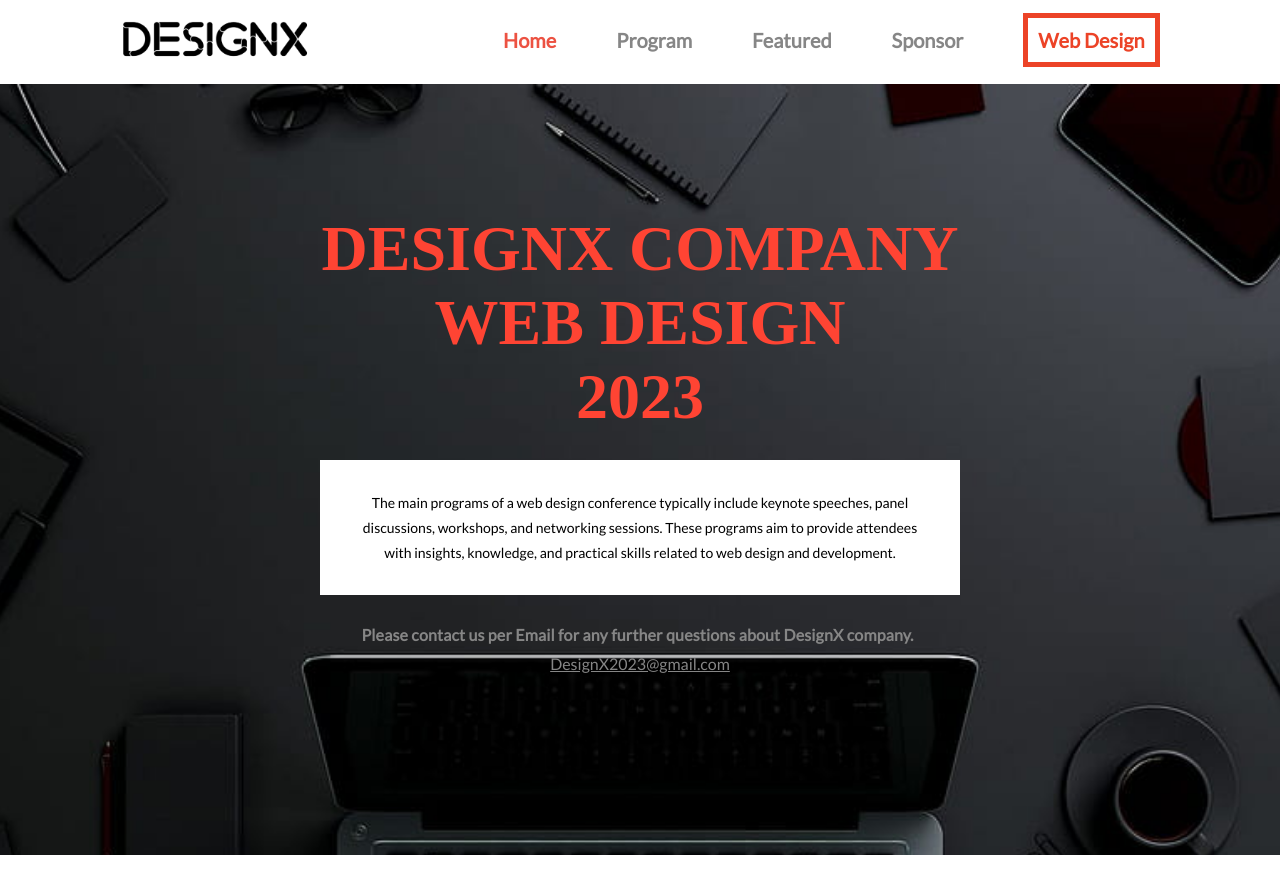
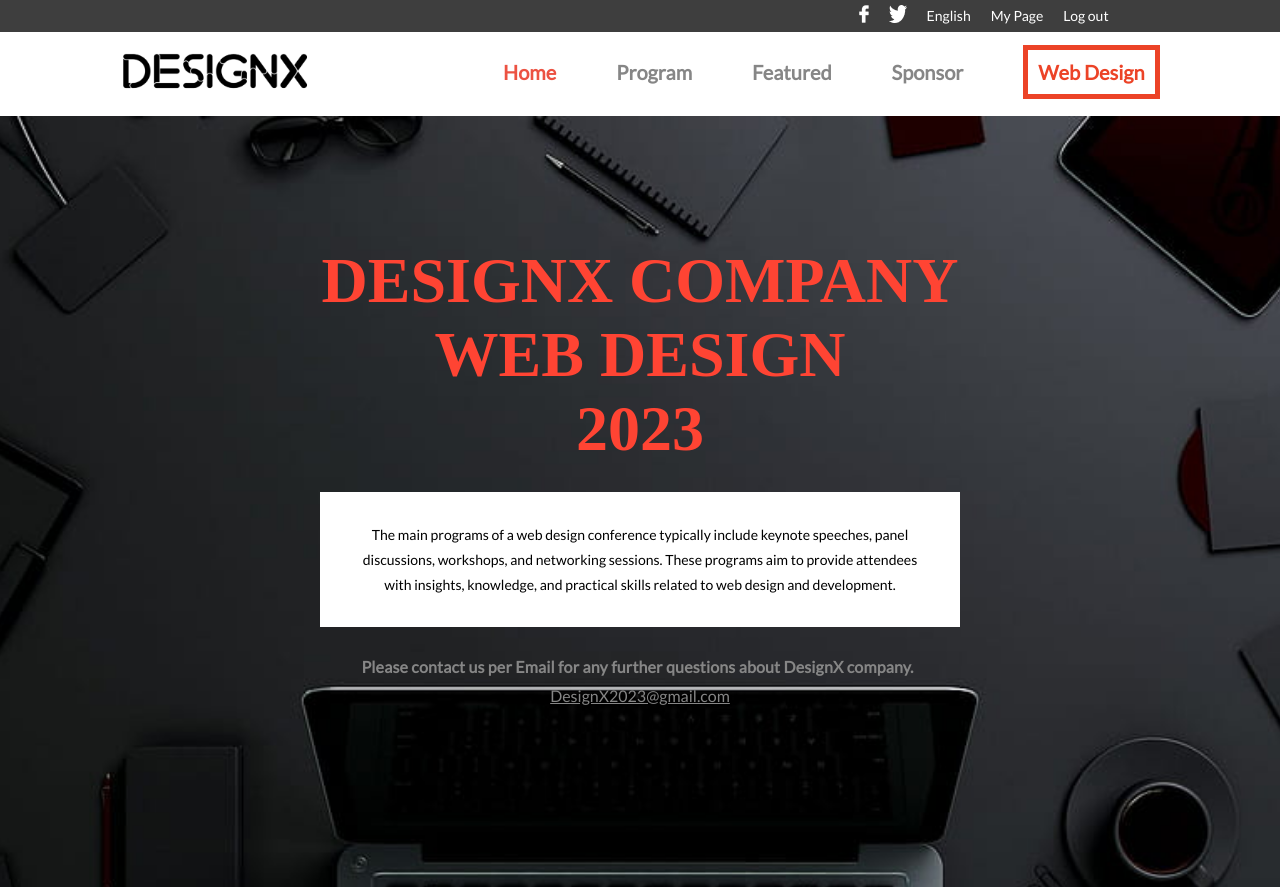
Before and after one commit to 78fatemanazari/Capstone-project, a website: page about.html in a window 1280 px wide. Shown: the top 887 px of the page. Drawn offline with Linux system fonts and the light colour scheme.

Commit message:
Add changes that was mentioned

```diff
--- a/about.css
+++ b/about.css
@@ -402,6 +402,33 @@ hr {
 }
 
 @media screen and (min-width: 768px) {
+  .dark-nav {
+    background-color: #3e3e3e;
+  }
+
+  .dark-nav ul {
+    margin-right: 13%;
+    display: flex;
+    justify-content: flex-end;
+    align-items: center;
+    gap: 20px;
+    padding: 5px;
+  }
+
+  .second-para a {
+    color: var(--nav-item-color);
+    text-decoration: underline;
+  }
+
+  .dark-nav ul li a {
+    font-family: var(--main-font);
+    font-size: 14px;
+    font-weight: 400;
+    line-height: 14px;
+    letter-spacing: 0;
+    color: #fff;
+  }
+
   .quote {
     display: none;
   }
@@ -464,11 +491,6 @@ hr {
     font-weight: 400;
     letter-spacing: 0.0001rem;
     margin-top: 5px;
-  }
-
-  .second-para a {
-    color: var(--nav-item-color);
-    text-decoration: underline;
   }
 
   .main-program {
--- a/about.html
+++ b/about.html
@@ -10,6 +10,16 @@
 <!--HEADER-->
     <div class="background">
         <header class="header">
+            <div class="dark-nav">
+                <ul>
+                    <li><a href="https://www.facebook.com/"><img src="images/facebook.png" alt="fcebook icon"></a></li>
+                    <li><a href="https://twitter.com/home"><img src="images/twitter.png" alt="twitter icon"></a></li>
+                    <li><a href="/">English</a></li>
+                    <li><a href="/">My Page</a></li>
+                    <li><a href="/">Log out</a></li>
+                </ul>
+            </div>
+
             <nav class="navbar">
                 <a href="index.html" class="nav-branding"><img src="images/dark logo.png" alt="logo"></a>
 
@@ -107,17 +117,19 @@
             <h2>Partner</h2>
             <hr>
         </div>
-        <div class="sponsor-images">
-            <img src="images/sponsor-1.svg" alt="sponsor-1">
-            <img src="images/sponsor-2.svg" alt="sponsor-2">
-            <img src="images/sponsor-3.svg" alt="sponsor-3">
-            <img src="images/sponsor-4.svg" alt="sponsor-4">
-            <img src="images/sponsor-5.svg" alt="sponsor-5">
+        <div class="sponsor-images-container">
+            <ul class="sponsor-images">
+              <li><img src="images/sponsor-1.svg" alt="sponsor-1"></li>
+              <li><img src="images/sponsor-2.svg" alt="sponsor-2"></li>
+              <li><img src="images/sponsor-3.svg" alt="sponsor-3"></li>
+              <li><img src="images/sponsor-4.svg" alt="sponsor-4"></li>
+              <li><img src="images/sponsor-5.svg" alt="sponsor-5"></li>
+            </ul>
         </div>
     </section>
 <!--FOOTER-->
     <footer class="footer">
-        <img src="images/light logo.png" alt="logo">
+        <img src="images/dark logo.png" alt="logo">
         <div class="footer-description">
             <p>2023 DesignX Company.</p>
             <p>حق استفاده از این سایت محفوظ است، با متقلبین برخورد قانونی صورت میگیرد</p>
--- a/style.css
+++ b/style.css
@@ -117,6 +117,10 @@ a {
 }
 
 @media screen and (max-width: 768px) {
+  .dark-nav {
+    display: none;
+  }
+
   .background {
     background-image: url(./images/bg1.jpg);
     background-repeat: no-repeat;
@@ -445,6 +449,28 @@ a {
 }
 
 @media screen and (min-width: 768px) {
+  .dark-nav {
+    background-color: #3e3e3e;
+  }
+
+  .dark-nav ul {
+    margin-right: 13%;
+    display: flex;
+    justify-content: flex-end;
+    align-items: center;
+    gap: 20px;
+    padding: 5px;
+  }
+
+  .dark-nav ul li a {
+    font-family: var(--main-font);
+    font-size: 14px;
+    font-weight: 400;
+    line-height: 14px;
+    letter-spacing: 0;
+    color: #fff;
+  }
+
   .border-text {
     border: 5px solid #ec4327;
     color: #ec4327;
@@ -629,7 +655,8 @@ a {
   .grid {
     display: grid;
     grid-template-columns: 1fr 1fr;
-    gap: 10px;
+    column-gap: 10px;
+    row-gap: 60px;
     margin: 0 10%;
   }
 
@@ -665,10 +692,10 @@ a {
 
   .description {
     font-family: var(--main-font);
-    font-size: 20px;
-    font-weight: 400;
+    font-size: 18px;
+    font-weight: 200;
     line-height: 24px;
-    letter-spacing: 0.0001rem;
+    letter-spacing: -0.01rem;
     text-align: left;
   }
 
```
Also changed, not shown: index.html (+18 -6 lines), images/facebook.png (added), images/twitter.png (added).
